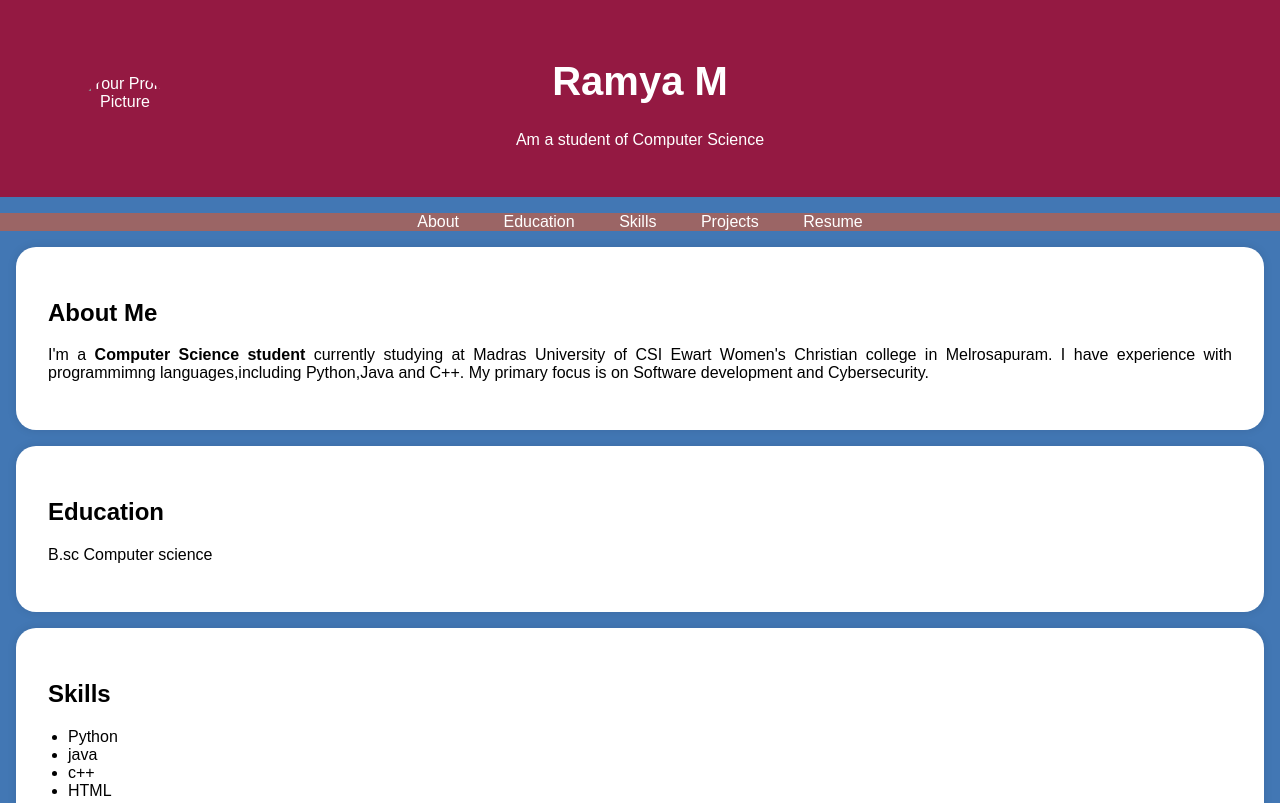
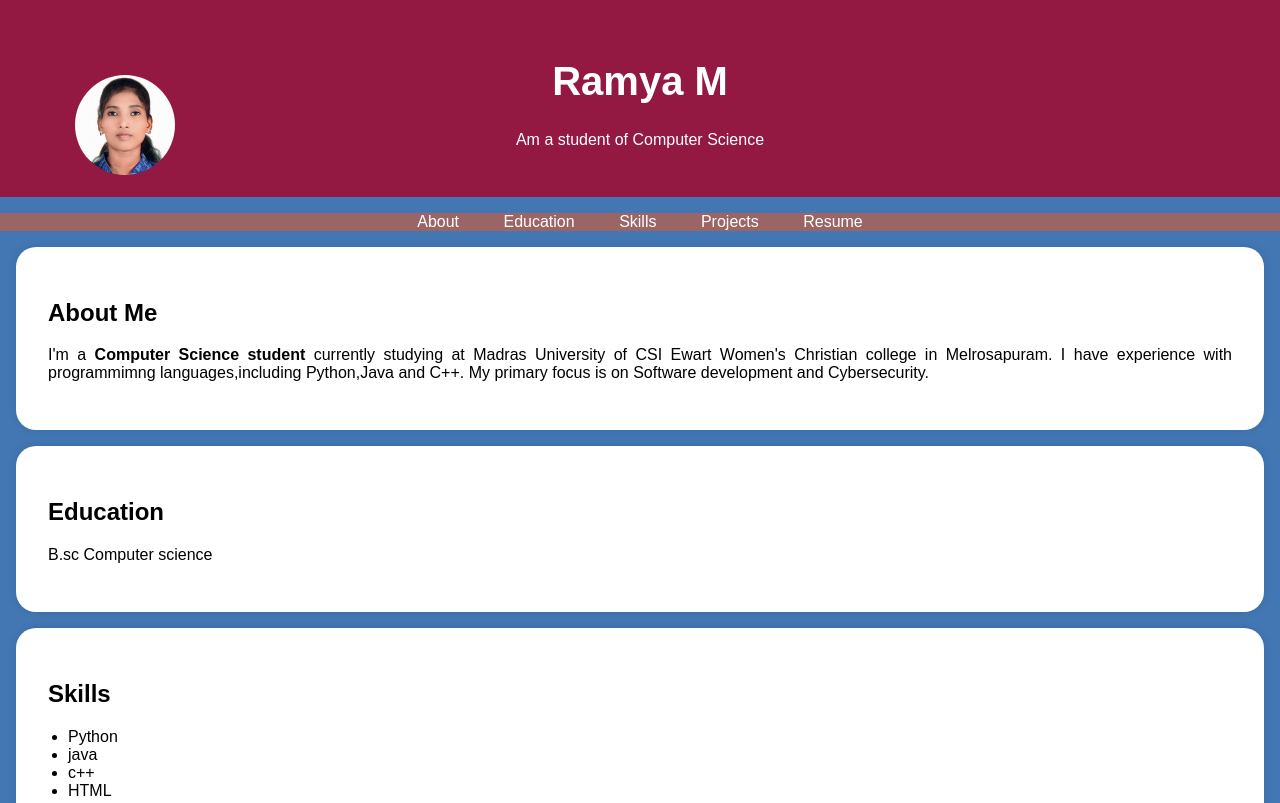
Before and after one commit to asunm189222303132/Digital-portfolio, a plain HTML site: page index.HTML in a window 1280 px wide. Shown: the top 803 px of the page. Drawn offline with Linux system fonts and the light colour scheme; files whose address does not match are found by name.

Commit message:
Add files via upload

```diff
--- a/index.HTML
+++ b/index.HTML
@@ -95,7 +95,7 @@
     <header>
         <div class="header-content">
             <!-- Add your profile picture here -->
-            <img src="c:\Users\Windows\OneDrive\Pictures\Ramya.jpg.jpeg" alt="Your Profile Picture" class="profile-picture">
+            <img src="c:\Users\Windows\OneDrive\Pictures\Ramya.jpeg" alt="Your Profile Picture" class="profile-picture">
             <h1>Ramya M</h1>
             <p>Am a student of Computer Science</p>
         </div>
```
Also changed, not shown: Ramya.jpeg (added).
